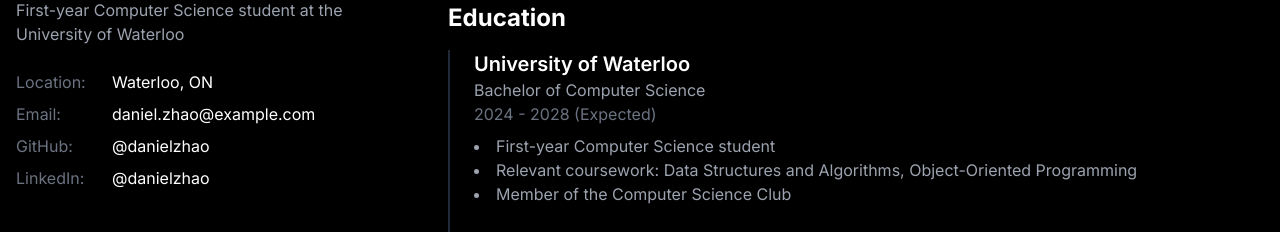
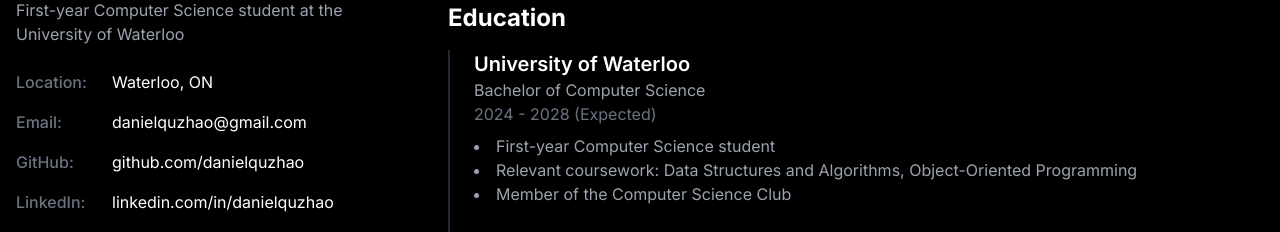
Before and after one commit to danielquzhao/personal-website, a Next.js app: page /about in a window 1280 px wide. Shown: the part 568-800 px from the top of the page. Built offline with nearby package versions, Linux system fonts and the light colour scheme.

Commit message:
Make the about contact details more response

```diff
--- a/app/about/page.tsx
+++ b/app/about/page.tsx
@@ -20,37 +20,43 @@ export default function AboutPage() {
               </div>
               <h1 className="text-3xl font-bold mb-4">Daniel Zhao</h1>
               <p className="text-gray-400 mb-6">First-year Computer Science student at the University of Waterloo</p>
-              <div className="space-y-2">
-                <div className="flex items-center">
-                  <span className="text-gray-500 w-24">Location:</span>
+              <div className="space-y-4">
+                <div className="flex flex-row md:flex-col lg:flex-row items-center md:items-start lg:items-center">
+                  <span className="text-gray-500 w-24 md:w-auto lg:w-24 font-medium md:mb-1 lg:mb-0">Location:</span>
                   <span>Waterloo, ON</span>
                 </div>
-                <div className="flex items-center">
-                  <span className="text-gray-500 w-24">Email:</span>
-                  <a href="mailto:daniel.zhao@example.com" className="hover:underline">
-                    daniel.zhao@example.com
+
+                <div className="flex flex-row md:flex-col lg:flex-row items-start md:items-start lg:items-start">
+                  <span className="text-gray-500 w-24 md:w-auto lg:w-24 font-medium md:mb-1 lg:mb-0">Email:</span>
+                  <a
+                    href="mailto:danielquzhao@gmail.com"
+                    className="hover:underline break-words"
+                  >
+                    danielquzhao@gmail.com
                   </a>
                 </div>
-                <div className="flex items-center">
-                  <span className="text-gray-500 w-24">GitHub:</span>
+
+                <div className="flex flex-row md:flex-col lg:flex-row items-center md:items-start lg:items-center">
+                  <span className="text-gray-500 w-24 md:w-auto lg:w-24 font-medium md:mb-1 lg:mb-0">GitHub:</span>
                   <a
-                    href="https://github.com/danielzhao"
+                    href="https://github.com/danielquzhao"
                     target="_blank"
                     rel="noopener noreferrer"
-                    className="hover:underline"
+                    className="hover:underline break-words"
                   >
-                    @danielzhao
+                    github.com/danielquzhao
                   </a>
                 </div>
-                <div className="flex items-center">
-                  <span className="text-gray-500 w-24">LinkedIn:</span>
+
+                <div className="flex flex-row md:flex-col lg:flex-row items-center md:items-start lg:items-center">
+                  <span className="text-gray-500 w-24 md:w-auto lg:w-24 font-medium md:mb-1 lg:mb-0">LinkedIn:</span>
                   <a
-                    href="https://linkedin.com/in/danielzhao"
+                    href="https://linkedin.com/in/danielquzhao"
                     target="_blank"
                     rel="noopener noreferrer"
-                    className="hover:underline"
+                    className="hover:underline break-words"
                   >
-                    @danielzhao
+                    linkedin.com/in/danielquzhao
                   </a>
                 </div>
               </div>
```
